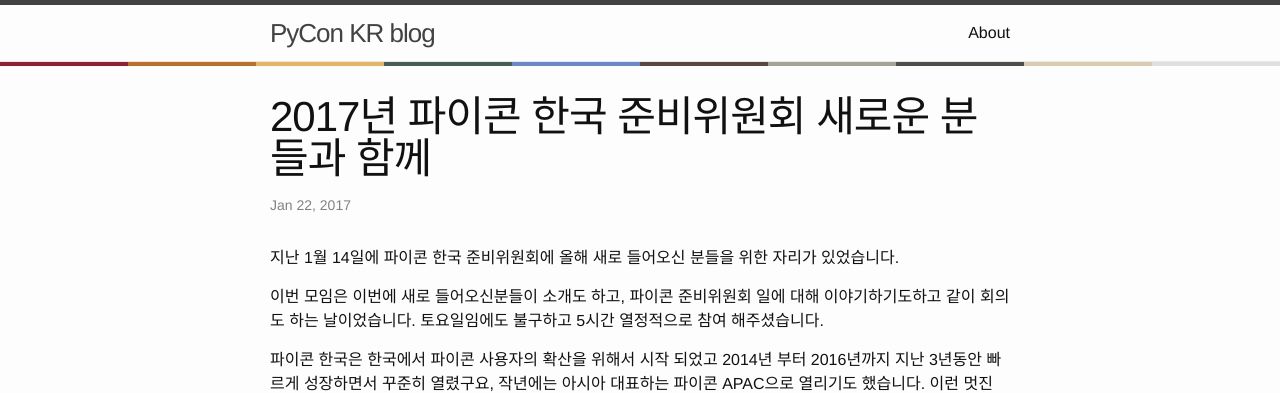
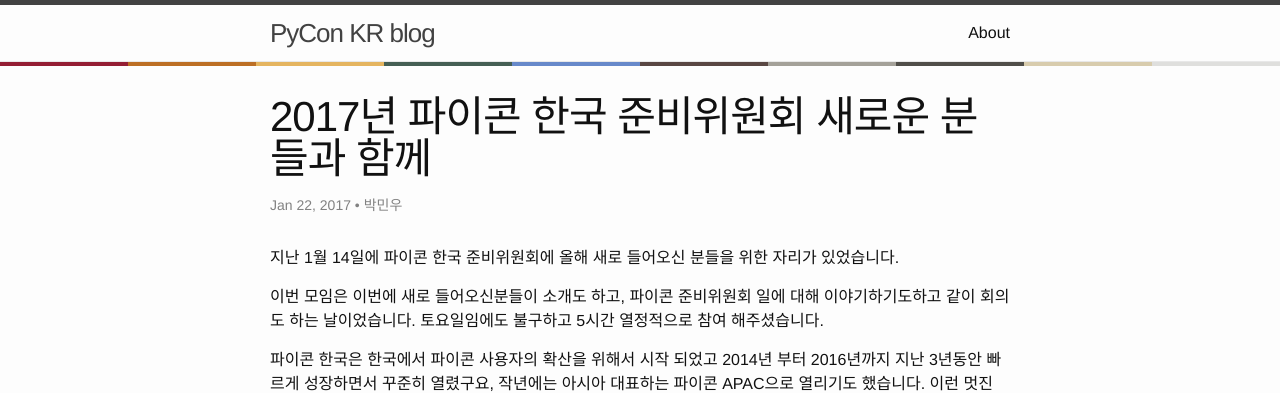
Before and after one commit to pythonkr/blog, a Jekyll site: the page built from _posts/2017-01-22-pycon-kr-2017-orientation.md, in a window 1280 px wide and 900 px high. Shown: the top 393 px of the window. Built offline with Jekyll 4.4.1, drawn with Linux system fonts in a browser that asks for light colours; comment, search, counter and statistics services are not loaded.

Commit message:
update author

```diff
--- a/_posts/2017-01-22-pycon-kr-2017-orientation.md
+++ b/_posts/2017-01-22-pycon-kr-2017-orientation.md
@@ -1,6 +1,7 @@
 ---
 layout : post
 title : "2017년 파이콘 한국 준비위원회 새로운 분들과 함께"
+author : "박민우"
 ---
 
 지난 1월 14일에 파이콘 한국 준비위원회에 올해 새로 들어오신 분들을 위한 자리가 있었습니다.
```
